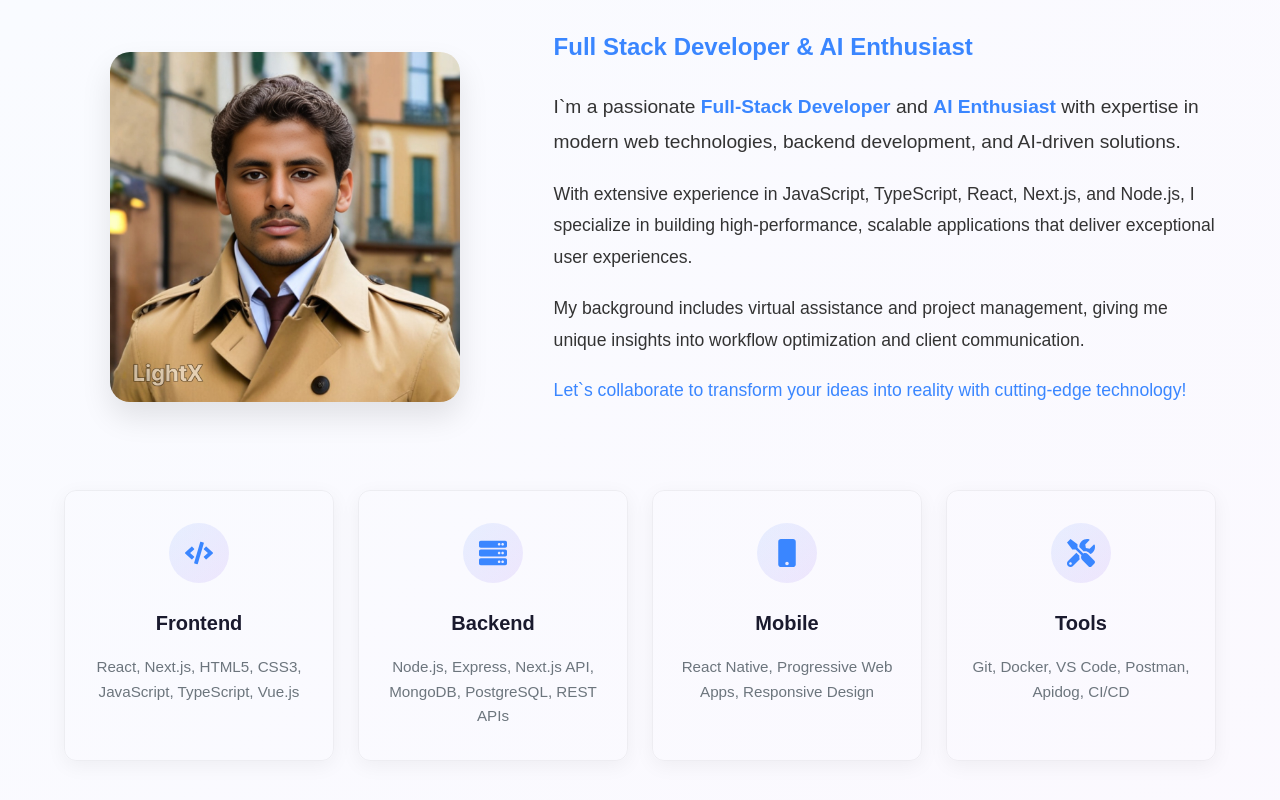
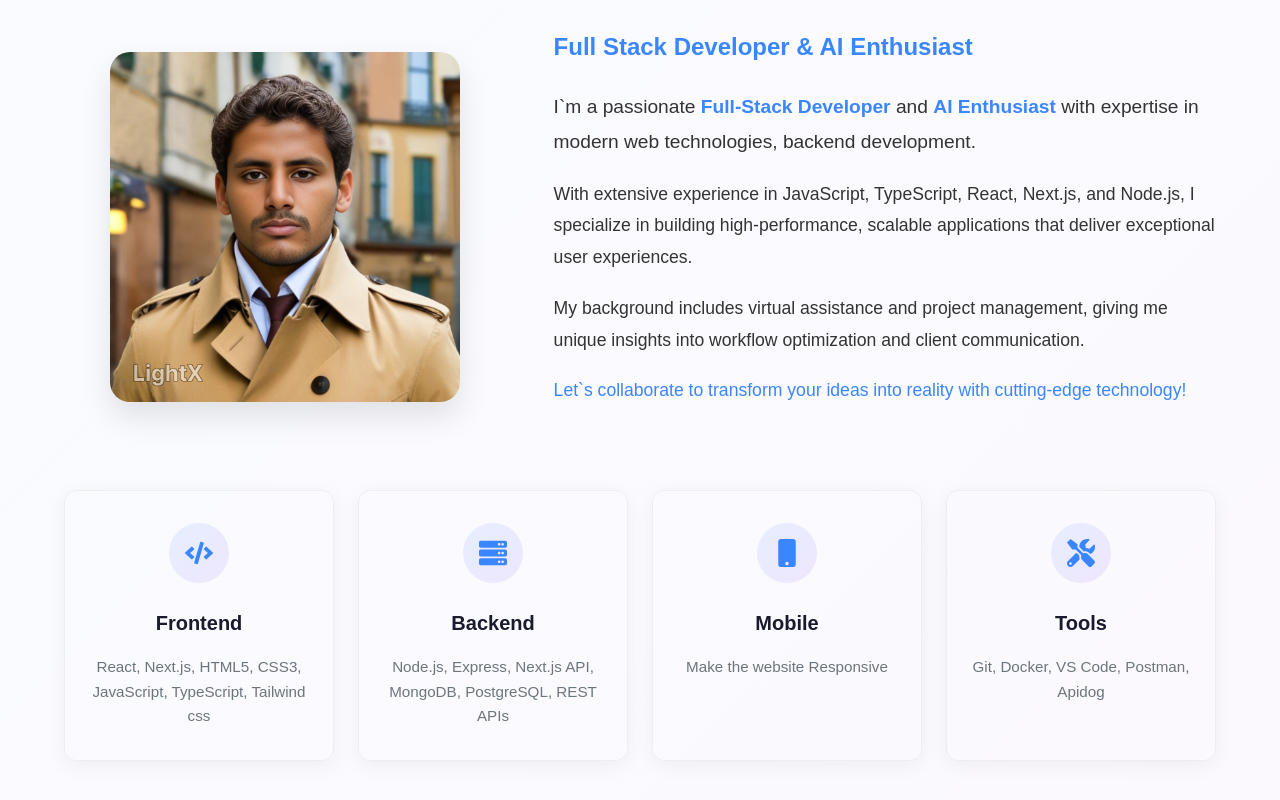
Before and after one commit to siyamregn777/portfolio, a Next.js app: page / in a window 1280 px wide. Shown: the part 952-1752 px from the top of the page. Built offline with nearby package versions, Linux system fonts and the light colour scheme.

Commit message:
refactor: update skills section for accuracy and clarity

```diff
--- a/src/app/about/page.tsx
+++ b/src/app/about/page.tsx
@@ -15,7 +15,7 @@ export default function About() {
     {
       icon: <FaCode className="skill-icon" />,
       title: "Frontend",
-      skills: "React, Next.js, HTML5, CSS3, JavaScript, TypeScript, Vue.js"
+      skills: "React, Next.js, HTML5, CSS3, JavaScript, TypeScript, Tailwind css"
     },
     {
       icon: <FaServer className="skill-icon" />,
@@ -25,12 +25,12 @@ export default function About() {
     {
       icon: <FaMobile className="skill-icon" />,
       title: "Mobile",
-      skills: "React Native, Progressive Web Apps, Responsive Design"
+      skills: "Make the website Responsive"
     },
     {
       icon: <FaTools className="skill-icon" />,
       title: "Tools",
-      skills: "Git, Docker, VS Code, Postman, Apidog, CI/CD"
+      skills: "Git, Docker, VS Code, Postman, Apidog"
     }
   ];
 
@@ -78,7 +78,7 @@ export default function About() {
           >
             <h3 className="description-title">Full Stack Developer & AI Enthusiast</h3>
             <p className="intro-text">
-              I`m a passionate <strong>Full-Stack Developer</strong> and <strong>AI Enthusiast</strong> with expertise in modern web technologies, backend development, and AI-driven solutions.
+              I`m a passionate <strong>Full-Stack Developer</strong> and <strong>AI Enthusiast</strong> with expertise in modern web technologies, backend development.
             </p>
             <p>
               With extensive experience in JavaScript, TypeScript, React, Next.js, and Node.js, I specialize in building high-performance, scalable applications that deliver exceptional user experiences.
```
